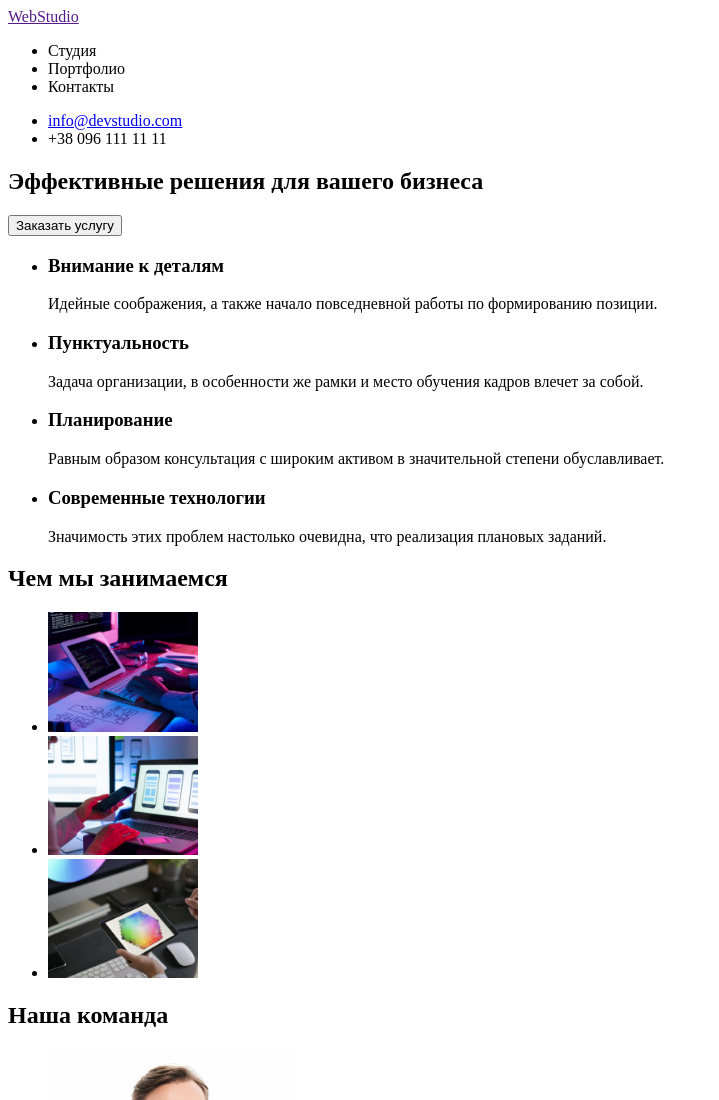
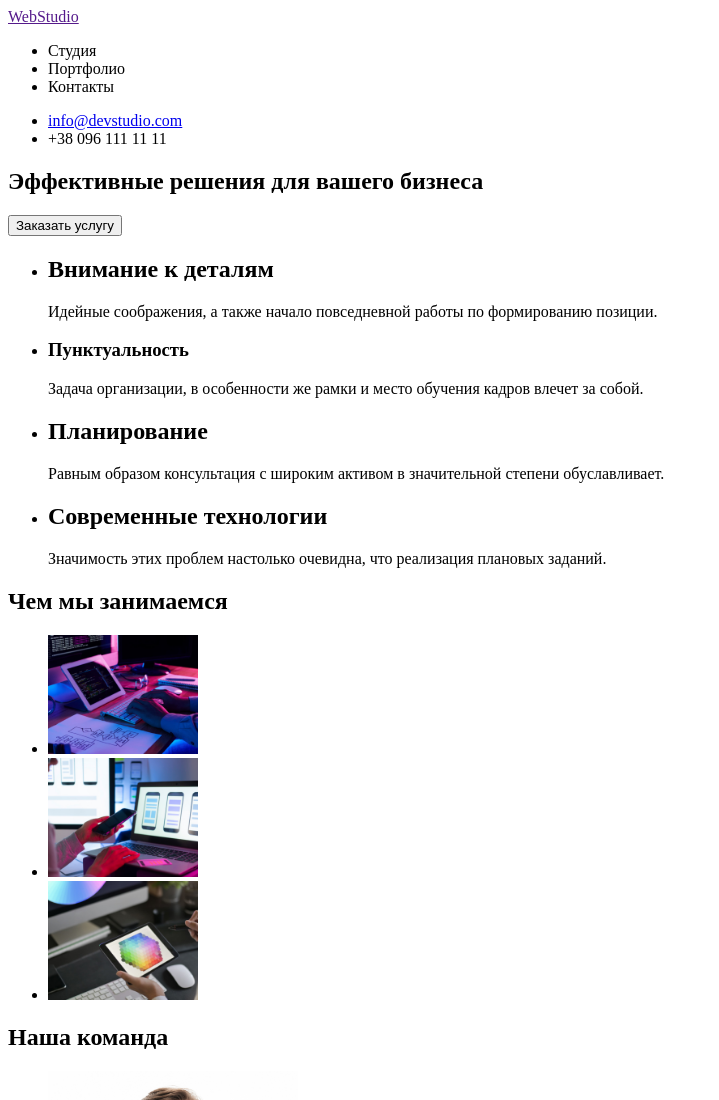
Before and after one commit to Bigda1/goit-markup-hw-01, a plain HTML site: page index.html in a window 1280 px wide. Shown: the top 1100 px of the page, without its empty margins (0-719 px from the left). Drawn offline with Linux system fonts and the light colour scheme.

Commit message:
mini-marcro changes

```diff
--- a/index.html
+++ b/index.html
@@ -29,7 +29,7 @@
       <section>
         <ul>
           <li>
-            <h3>Внимание к деталям</h3>
+            <h2>Внимание к деталям</h2>
             <p>Идейные соображения, а также начало повседневной работы по формированию позиции.</p>
           </li>
           <li>
@@ -39,13 +39,13 @@
             </p>
           </li>
           <li>
-            <h3>Планирование</h3>
+            <h2>Планирование</h2>
             <p>
               Равным образом консультация с широким активом в значительной степени обуславливает.
             </p>
           </li>
           <li>
-            <h3>Современные технологии</h3>
+            <h2>Современные технологии</h2>
             <p>Значимость этих проблем настолько очевидна, что реализация плановых заданий.</p>
           </li>
         </ul>
```
